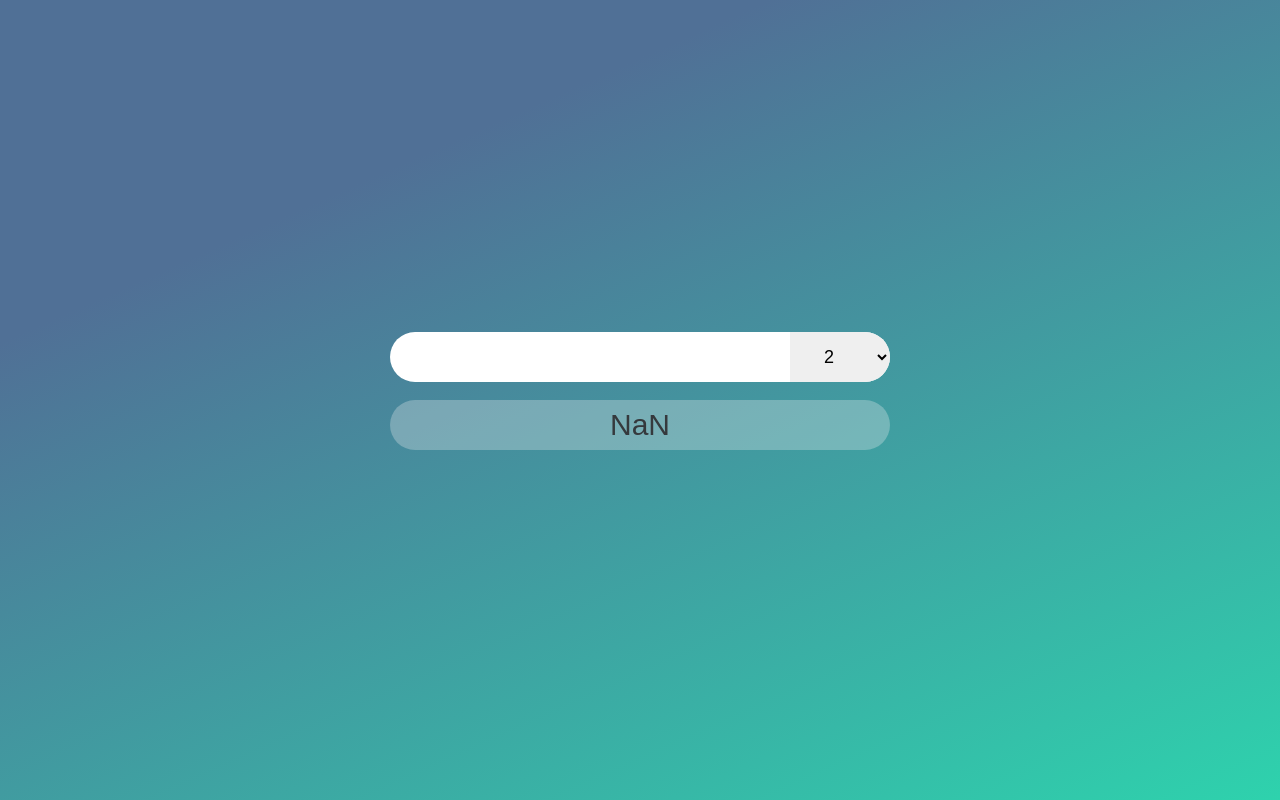
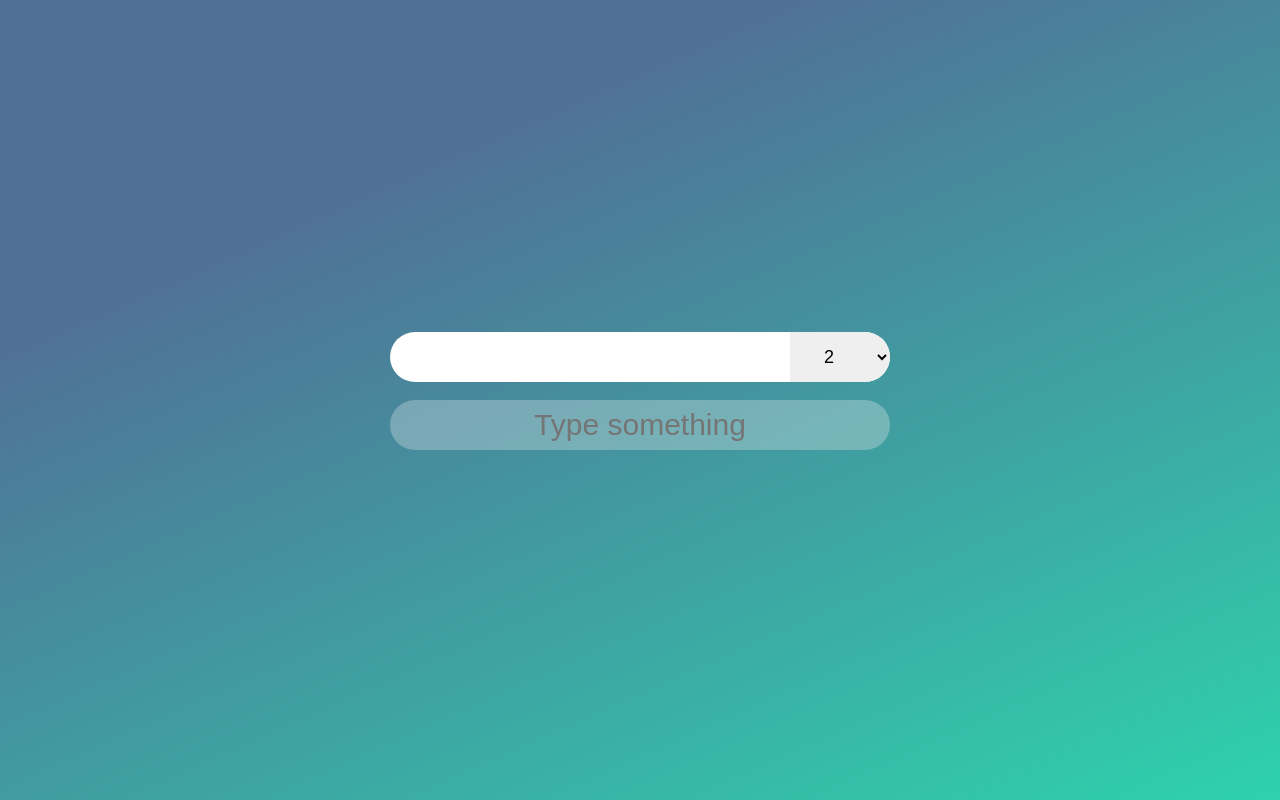
Before and after one commit to callmegin/converter, a React (Create React App) app: page / in a window 1280 px wide. Built offline with nearby package versions, Linux system fonts and the light colour scheme.

Commit message:
NaN bugfix

```diff
--- a/src/App.js
+++ b/src/App.js
@@ -16,8 +16,8 @@ function App() {
     if (isNaN(inputValue)) {
       return setOutputValue('?????');
     }
-    setOutputValue(parsed.toString(base));
-  }, [inputValue, base]);
+    outputValue !== '' && setOutputValue(parsed.toString(base));
+  }, [inputValue, outputValue, base]);
 
   const changeHandler = (value) => {
     const pattern = /^[0-9]*$/;
@@ -29,7 +29,7 @@ function App() {
       setError('Numbers only');
     }
   };
-
+  console.log(outputValue);
   return (
     <s.Parent justifyCenter alignCenter>
       <Input
@@ -45,10 +45,11 @@ function App() {
         error={error}
       />
       <Input
-        value={outputValue}
+        type="text"
         center={true}
         width="50rem"
         placeholder="Type something"
+        value={outputValue}
       />
     </s.Parent>
   );
```
